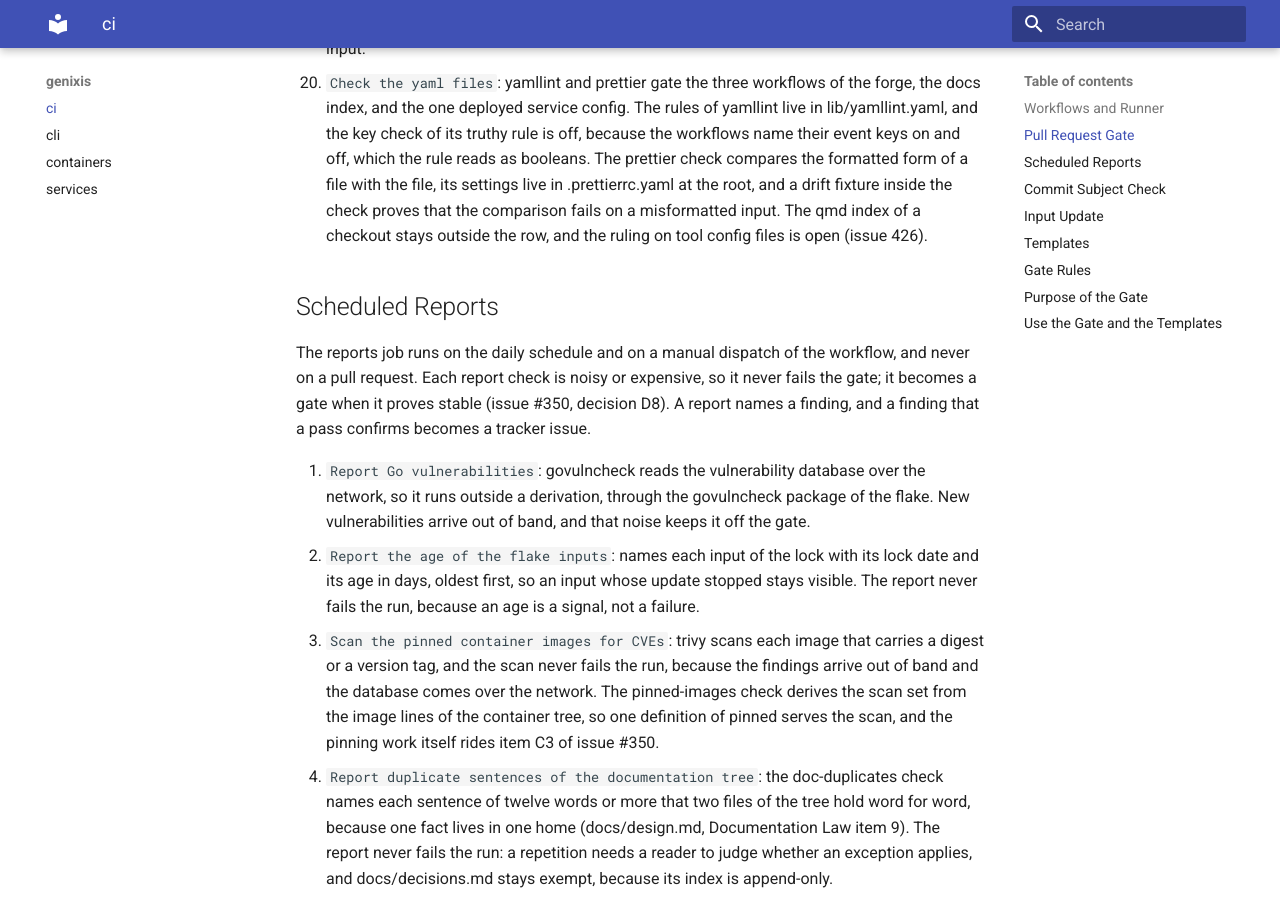
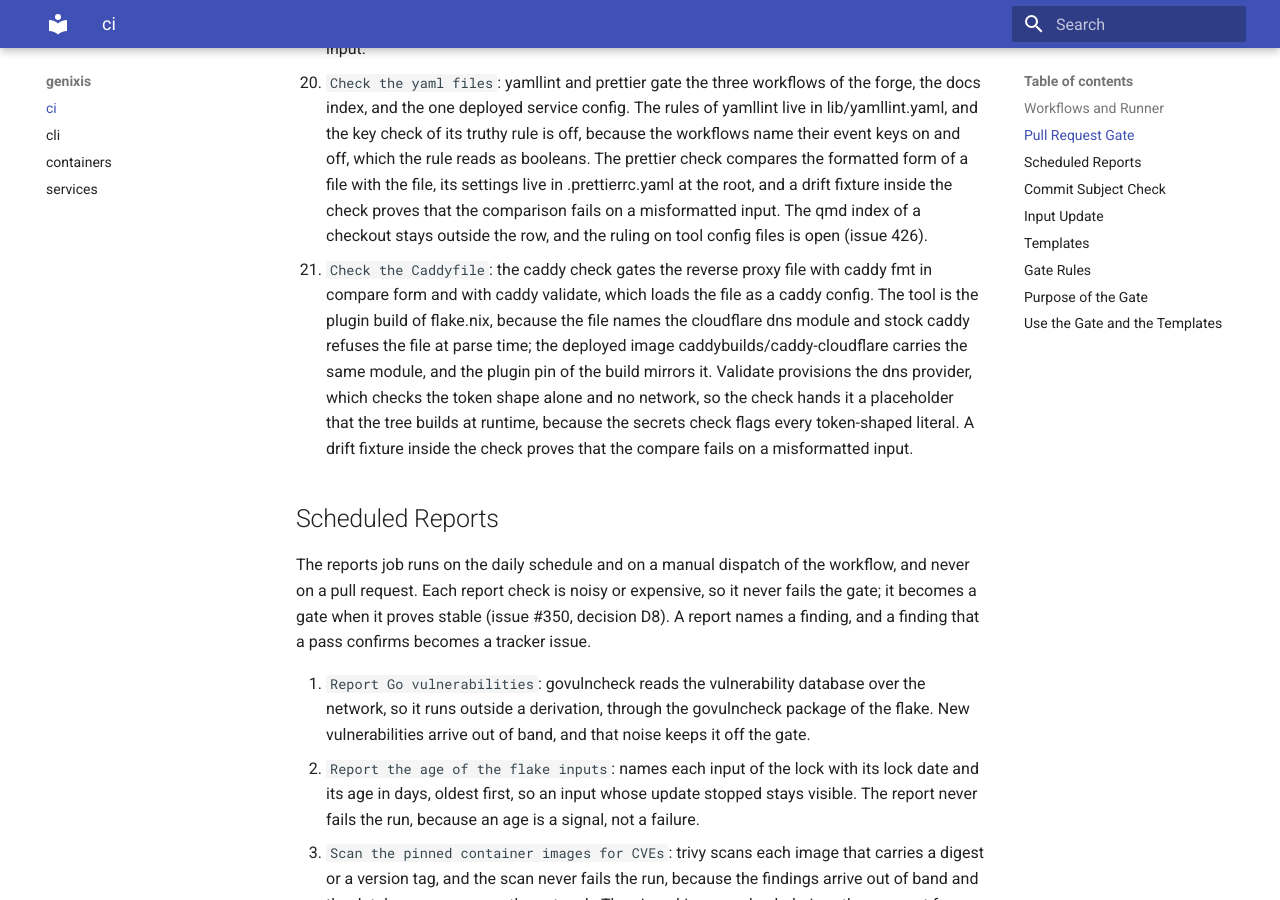
Before and after one commit to Jracon/genixis, an MkDocs documentation site: the page built from docs/ci.md, in a window 1280 px wide and 900 px high, scrolled down 3229 px. Built offline with MkDocs 1.6.1 and Material for MkDocs 9.7.7, drawn with Linux system fonts in a browser that asks for light colours.

Commit message:
feat: caddy fmt and caddy validate gate the Caddyfile
The reverse proxy file had no formatter and no linter (issue 426). Stock caddy refuses the file at parse time, because the file names the cloudflare dns module and the module sits only in the deployed image, so the check runs the plugin build of flake.nix, pinned to the same module, and the devShell carries the same build. The fmt pass compares the previewed form with the file, a drift fixture inside the check proves that the compare fails on a misformatted input, and validate loads the file as a caddy config.

Validate provisions the dns provider, which checks the shape of the token with no network. The check hands it a placeholder of the deployed 40-character shape that the tree builds at runtime, because the secrets check flags every token-shaped literal; the real token stays in environment.age.

The plugin pin carries a vendor hash, so a caddy bump of nixpkgs can ask for a new one: the nightly update gates before it commits, and the hash mismatch names the new value.

Co-Authored-By: Claude Code <noreply@anthropic.com>

```diff
--- a/docs/ci.md
+++ b/docs/ci.md
@@ -37,6 +37,7 @@ Each check derivation lives in lib/checks.nix, so the `Check flake` step builds
 18. `Check the lua formatting`: the stylua check gates the lua tree of neovim, which luacheck already lints. The settings live in .stylua.toml at the root, pinned to the conventions of the tree: space indent, two wide, a line width of 120, and double quotes. A drift fixture inside the check proves that the comparison fails on a misformatted input.
 19. `Check the python formatting`: the ruff-format check gates the two Python suites of the harnesses with ruff format in check mode, so the format pass and the lint pass of item 11 come from one tool. The defaults of ruff format apply, and the flake lock pins the ruff release. A drift fixture inside the check proves that the check mode fails on a misformatted input.
 20. `Check the yaml files`: yamllint and prettier gate the three workflows of the forge, the docs index, and the one deployed service config. The rules of yamllint live in lib/yamllint.yaml, and the key check of its truthy rule is off, because the workflows name their event keys on and off, which the rule reads as booleans. The prettier check compares the formatted form of a file with the file, its settings live in .prettierrc.yaml at the root, and a drift fixture inside the check proves that the comparison fails on a misformatted input. The qmd index of a checkout stays outside the row, and the ruling on tool config files is open (issue 426).
+21. `Check the Caddyfile`: the caddy check gates the reverse proxy file with caddy fmt in compare form and with caddy validate, which loads the file as a caddy config. The tool is the plugin build of flake.nix, because the file names the cloudflare dns module and stock caddy refuses the file at parse time; the deployed image caddybuilds/caddy-cloudflare carries the same module, and the plugin pin of the build mirrors it. Validate provisions the dns provider, which checks the token shape alone and no network, so the check hands it a placeholder that the tree builds at runtime, because the secrets check flags every token-shaped literal. A drift fixture inside the check proves that the compare fails on a misformatted input.
 
 ## Scheduled Reports
 
```
Also changed, not shown: 3 other files.
